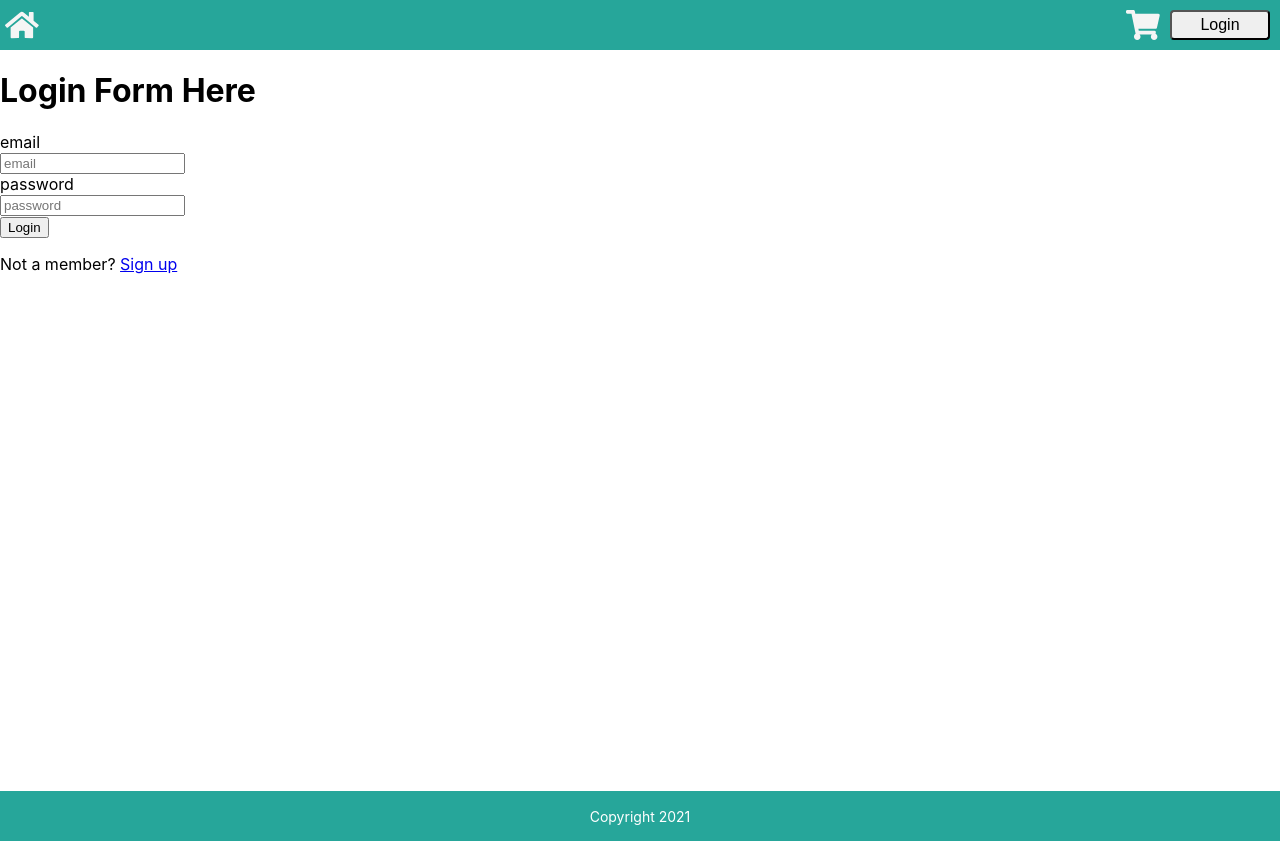
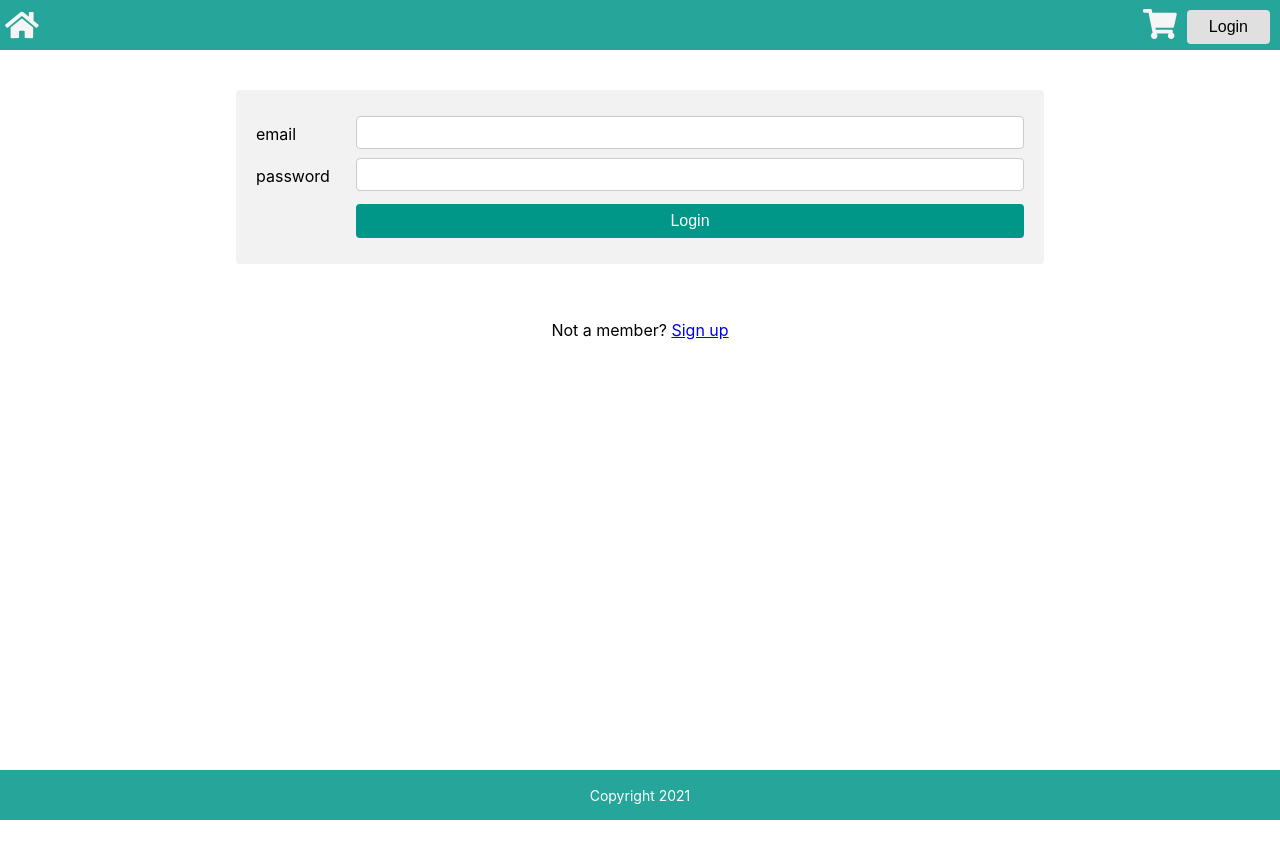
Before and after one commit to acgoitia/ecommerce, a React (Create React App) app in the folder client/: page /login in a window 1280 px wide. After the commit the page ends 820 px from the top, so only its background shows below. Built offline with nearby package versions, Linux system fonts and the light colour scheme.

Commit message:
formatted login page

```diff
--- a/client/src/components/header/header.css
+++ b/client/src/components/header/header.css
@@ -38,11 +38,14 @@ header div{
 }
 
 .button button{
-    width: 100px;
-    height: 30px;
+    background-color: #e0e0e0;
+    color: black;
+    padding: 8px 22px;
+    border: none;
     border-radius: 4px;
-    font-size: 16px;
-    border-color: 1px solid grey;
+    cursor: pointer;
+    margin-top: 4px;
+    font-size: 1rem;
 }
 
 .button button:hover{
--- a/client/src/components/itemBrowser/itemBrowser.css
+++ b/client/src/components/itemBrowser/itemBrowser.css
@@ -44,8 +44,6 @@
 	border: 1px solid #cacece;
 	box-shadow: 0 1px 2px rgba(0,0,0,0.05), inset 0px -15px 10px -12px rgba(0,0,0,0.05);
 	border-radius: 3px;
-	display: inline-block;
-	position: relative;
     float: right;
     margin-right: 30px;
     height: 20px;
--- a/client/src/components/login/Login.js
+++ b/client/src/components/login/Login.js
@@ -38,17 +38,37 @@ function Login(props) {
 
 
     return (
-        <div>
-            {isLoggedIn && <Redirect to="/"/> }
-            {incorrectCreds && <p>Incorrect Username or Password</p> }
-            <h1>Login Form Here</h1>
-            <form onSubmit={handleLogin} >
-                <label for="username">email</label><br/>
-                <input type="text" id="username" name="username" placeholder="email" value={userNameState} onChange={handleUserChange}/><br/>
-                <label for="password">password</label><br/>
-                <input type="password" id="password" name="password" placeholder="password" value={passwordState} onChange={handlePasswordChange}/><br/>
-                <input type="submit" value="Login"/>
-            </form>
+        <div className="login">
+            <div className="form-container">
+                {isLoggedIn && <Redirect to="/"/> }
+                {incorrectCreds && <p>Incorrect Username or Password</p> }
+                <form onSubmit={handleLogin} >
+                    <div className="form-row">
+                        <div className="form-col-25">
+                            <label for="username">email</label>
+                        </div>
+                        <div className="form-col-75">
+                            <input type="text" id="username" name="username"  value={userNameState} onChange={handleUserChange}/><br/>
+                        </div>
+                    </div>
+                    <div className="form-row">
+                        <div className="form-col-25">
+                            <label for="password">password</label>
+                        </div>
+                        <div className="form-col-75">
+                            <input type="password" id="password" name="password"  value={passwordState} onChange={handlePasswordChange}/><br/>
+                        </div>
+                    </div>
+                    <div className="form-row" >
+                        <div className="form-col-25">
+
+                        </div>
+                        <div className="form-col-75">
+                            <input type="submit" value="Login"/>
+                        </div>
+                    </div>
+                </form>
+            </div>
             <p>Not a member? <Link to="sign-up">Sign up</Link></p>
         </div>
     );
--- a/client/src/components/login/login.css
+++ b/client/src/components/login/login.css
@@ -0,0 +1,65 @@
+.login {
+    display: flex;
+    flex-direction: column;
+    align-items: center;
+
+}
+
+label {
+    display: inline-block;
+    padding: 8px 8px 8px 0;
+}
+
+input[type=text], textarea, input[type=email], input[type=password] {
+    box-sizing: border-box;
+    width: 100%;
+    padding: 8px;
+    border: 1px solid #ccc;
+    border-radius: 4px;
+    resize: vertical;
+
+}
+
+input[type=submit] {
+    background-color: #009688;
+    color: white;
+    padding: 8px 16px;
+    border: none;
+    border-radius: 4px;
+    cursor: pointer;
+    margin-top: 4px;
+    font-size: 1rem;
+    width: 100%;
+}
+
+input[type=submit]:hover {
+    background-color: #00695c;
+}
+
+.form-container {
+    padding: 20px;
+    background-color: #f2f2f2;
+    margin: 40px;
+    border-radius: 4px;
+    width: 60%;
+}
+
+.form-row {
+    display: flex;
+    margin: 6px 0;
+}
+
+#submit-row {
+    flex-flow: row-reverse;
+}
+
+.form-col-25 {
+    flex-basis: 100px;
+    flex-shrink: 0;
+    flex-grow: 0;
+}
+.form-col-75 {
+
+    flex-shrink: 1;
+    flex-grow: 1;
+}
```
